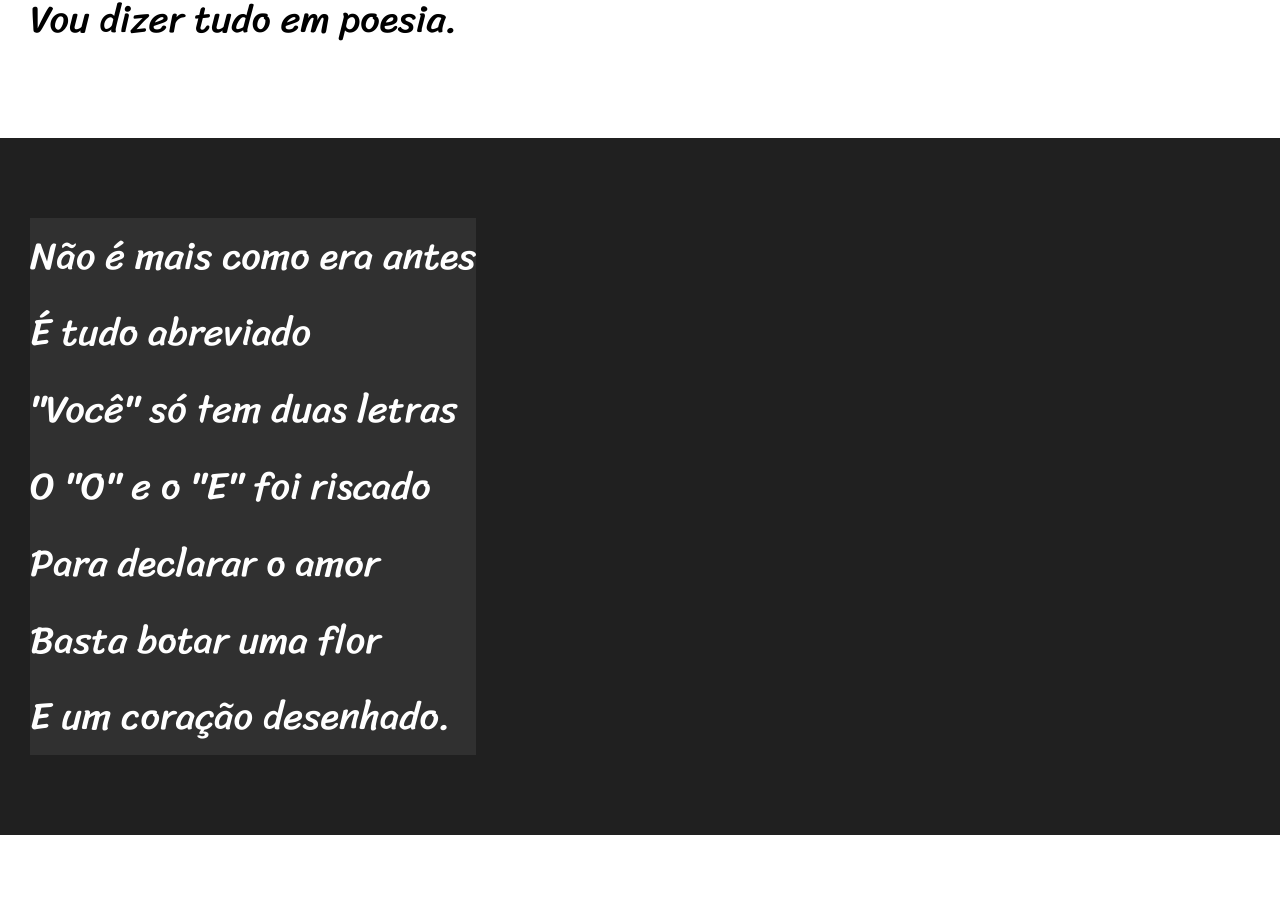
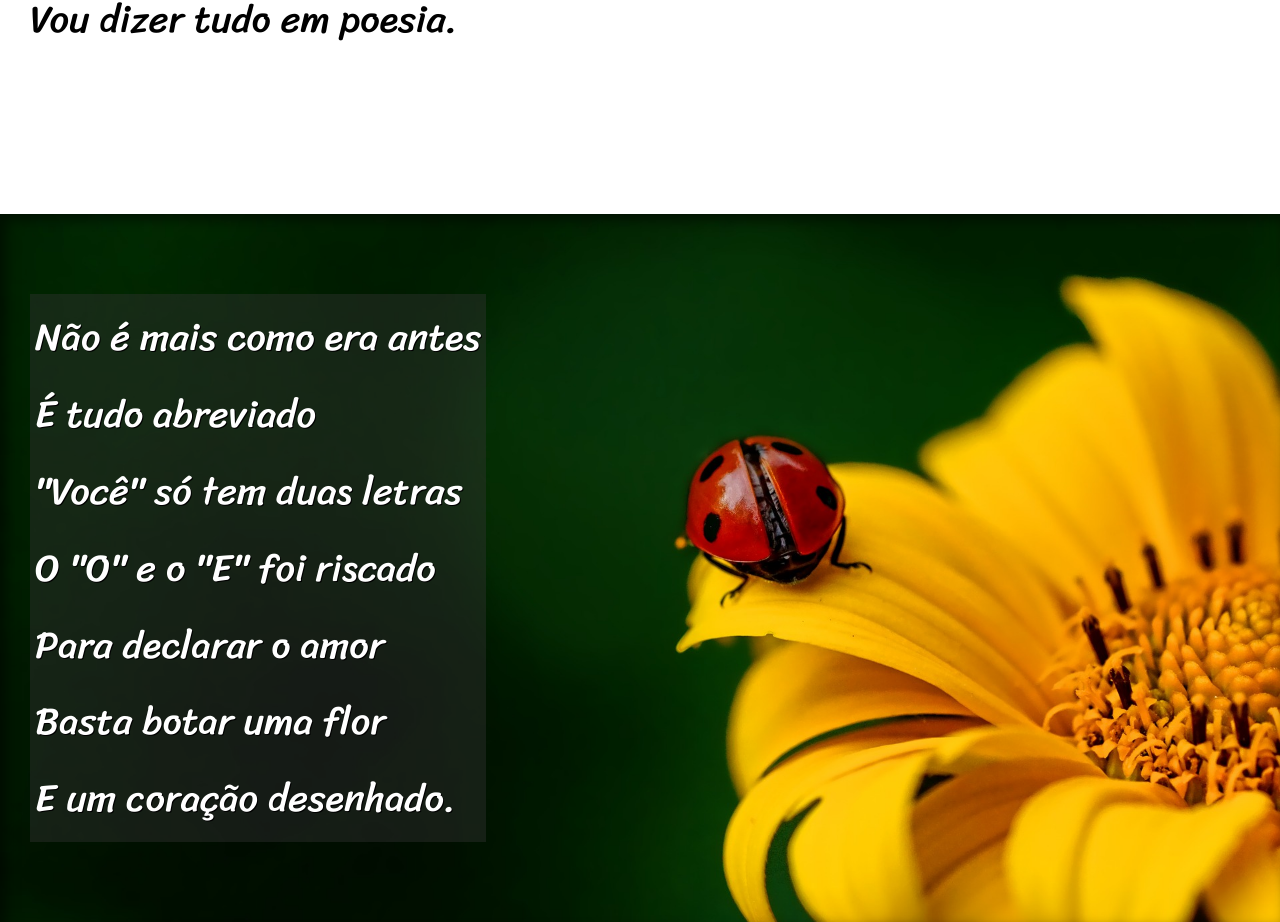
Before and after one commit to gabrielatentado/siteparallax, a plain HTML site: page index.html in a window 1280 px wide. Shown: the part 770-1692 px from the top of the page. Drawn offline with Linux system fonts and the light colour scheme.

Commit message:
PROJETO COMPLETO

```diff
--- a/estilo/style.css
+++ b/estilo/style.css
@@ -48,17 +48,35 @@ section {
     font-family: var(--font3);
     font-size:3vw;
 }
+
+section#img01 {
+    background-image:url(/imagens/background001.jpg);
+    background-position:right center;
+    background-size:cover;
+}
+section#img02 {
+    background-image: url(/imagens/background002.jpg);
+    background-size:cover;
+}
+
 section.normal {
     background-color:white;
     color:black;
 }
 section.imagem {
-    background-color:rgb(32, 32, 32);
+    background-color:rgba(8, 92, 22, 0.705);
     color:white;
+    box-shadow: inset 6px 6px 13px 0px rgba(0, 0, 0, 0.514);
+    background-attachment:fixed;
+}
+section > p {
+    padding-bottom:2em;
 }
 section.imagem > p {
     display: inline-block;
-    background-color:rgb(48, 48, 48);
+    padding:5px;
+    background-color:rgba(53, 53, 53, 0.411);
+    text-shadow: 1px 1px 0px black;
 }
 footer {
     background-color:black;
--- a/index.html
+++ b/index.html
@@ -26,7 +26,7 @@
             </p>
         </section>
 
-        <section class="imagem">
+        <section class="imagem" id="img01">
             <p>
                 Não é mais como era antes<br>
                 É tudo abreviado<br>
@@ -56,7 +56,7 @@
           </p>
 </section>
 
-        <section class="imagem">
+        <section class="imagem" id="img02">
             <p>
                 Tenho saudade das cartas<br>
                 Escritas com a própria mão<br>
```
